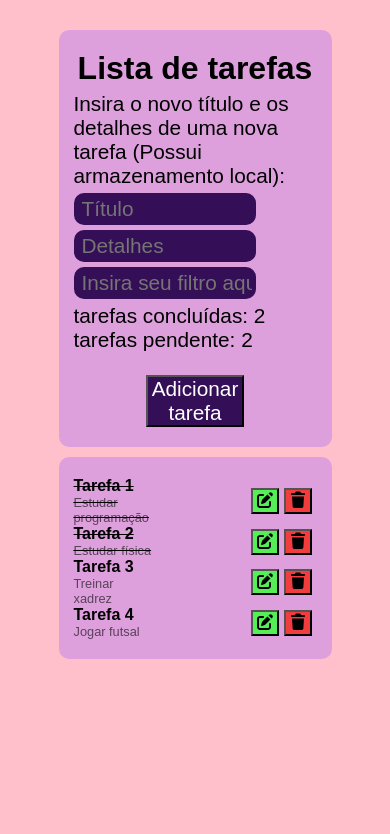
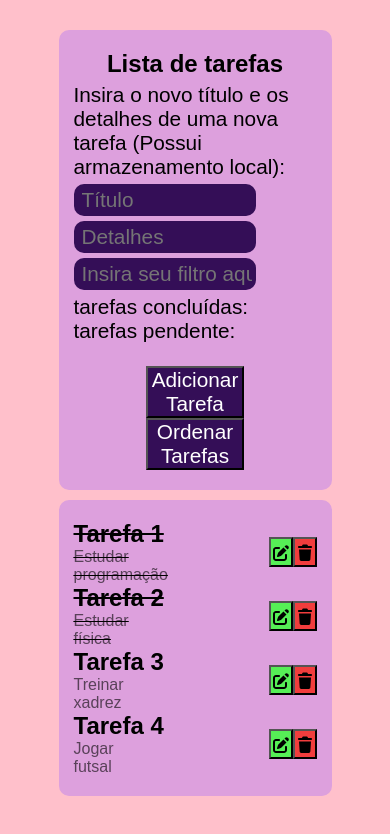
Before and after one commit to Pedrojoseroza/lista_de_afazeres, a Vue app: page / in a window 390 px wide. Shown: the top 834 px of the page. Built offline with nearby package versions, Linux system fonts and the light colour scheme.

Commit message:
Compousables and a lot of other things, but, my App.vue has 87 lines

```diff
--- a/src/App.vue
+++ b/src/App.vue
@@ -1,97 +1,20 @@
 <script setup>
 import { ref, watch } from 'vue';
 import Item from './components/Item.vue';
-const novoTitulo = ref('')
-const novosDetalhes = ref('')
-const posicao = ref(-1)
-const antigaLista = JSON.parse(localStorage.getItem('lista')) || [
-  {
-    id: 1,
-    titulo: 'Tarefa 1',
-    detalhes: 'Estudar programação',
-    status: 'concluida',
-  },
-  {
-    id: 2,
-    titulo: 'Tarefa 2',
-    detalhes: 'Estudar física',
-    status: 'concluida',
-  },
-  {
-    id: 3,
-    titulo: 'Tarefa 3',
-    detalhes: 'Treinar xadrez',
-    status: 'pendente',
-  },
-  {
-    id: 4,
-    titulo: 'Tarefa 4',
-    detalhes: 'Jogar futsal',
-    status: 'pendente',
-  },
-]
-const listaDeTarefas = ref(antigaLista)
-const novoId = ref(JSON.parse(localStorage.getItem('id')) || '5')
-const quantConcluidas = ref(listaDeTarefas.value.filter((e) => e.status == 'concluida').length)
-const quantPendente = ref(listaDeTarefas.value.filter((e) => e.status == 'pendente').length)
+import buttonTask from './components/buttonTask.vue';
+import { listaDeTarefas } from './data/tarefas';
+import { filtrarTarefas,ordenarTarefas } from './utils/utils';
+import { useTarefa } from './composables/useTarefa';
+const {
+  novoTitulo,
+    novosDetalhes,
+    novoId,
+    filtro,
+    concluirTarefa,
+    edtTarefa,
+    addTarefa,
+    delTarefa} = useTarefa();
 
-// Nunca haverá dois itens como o mesmo id, basicamente, o ID é a tentativa de replicar uma chave primária;
-watch(novoId.value, (novoId) => {
-  localStorage.setItem('id', JSON.stringify(novoId))
-})
-watch(listaDeTarefas.value, (novaLista) => {
-  localStorage.setItem('lista', JSON.stringify(novaLista))
-  quantConcluidas.value = listaDeTarefas.value.filter((e) => e.status == 'concluida').length
-  quantPendente.value = listaDeTarefas.value.filter((e) => e.status == 'pendente').length
-})
-function addTarefa() {
-  if (posicao.value == -1) {
-    if (novoTitulo.value.trim() !== '' && novosDetalhes.value.trim() !== '') {
-      listaDeTarefas.value.push({
-        id: novoId,
-        titulo: novoTitulo.value,
-        detalhes: novosDetalhes.value,
-        status: 'pendente',
-      })
-      novoId.value++
-      console.log(listaDeTarefas.value[listaDeTarefas.value.length - 1].id)
-    } else {
-      alert('Não deixe nenhum campo vazio ao tentar adicionar tarefas!')
-    }
-  } else {
-    const itemAEditar = listaDeTarefas.value[posicao.value]
-    itemAEditar.titulo = novoTitulo.value
-    itemAEditar.detalhes = novosDetalhes.value
-    posicao.value = -1
-  }
-  novoTitulo.value = ''
-  novosDetalhes.value = ''
-}
-function delTarefa(item) {
-  const index = listaDeTarefas.value.indexOf(item)
-  listaDeTarefas.value.splice(index, 1)
-}
-function edtTarefa(item) {
-  const index = listaDeTarefas.value.indexOf(item)
-  novoTitulo.value = listaDeTarefas.value[index].titulo
-  novosDetalhes.value = listaDeTarefas.value[index].detalhes
-  posicao.value = index
-}
-function concluirTarefa(item) {
-  const index = listaDeTarefas.value.indexOf(item)
-  if (listaDeTarefas.value[index].status == 'pendente') {
-    listaDeTarefas.value[index].status = 'concluida'
-  } else {
-    listaDeTarefas.value[index].status = 'pendente'
-  }
-}
-const filtro = ref('')
-function filtrarTarefas() {
-  if (filtro.value.trim().length > 0) {
-    return listaDeTarefas.value.filter((e) => e.titulo.includes(filtro.value))
-  }
-  return listaDeTarefas.value
-}
 </script>
 
 <template>
@@ -106,12 +29,13 @@ function filtrarTarefas() {
         <p>tarefas concluídas: {{ quantConcluidas }} tarefas pendente: {{ quantPendente }}</p>
       </div>
       <br />
-      <button @click="addTarefa" class="addTarefa">Adicionar tarefa</button>
+      <buttonTask :tipo="'addTarefa'" :texto="'Adicionar Tarefa'" @clique="addTarefa"></buttonTask>
+      <buttonTask :tipo="'addTarefa'" :texto ="'Ordenar Tarefas'" @clique="ordenarTarefas(listaDeTarefas)" ></buttonTask>
     </div>
     <div class="box">
       <ul>
         <li
-          v-for="tarefa in filtrarTarefas()"
+          v-for="tarefa in filtrarTarefas(listaDeTarefas, filtro)"
           :key="tarefa.id"
         >
         <Item
@@ -129,31 +53,19 @@ function filtrarTarefas() {
 </template>
 
 <style scoped>
-.container {
-  width: 100%;
-  min-height: 100vh;
-  background-color: pink;
-  padding: 30px 0 10px 0;
-}
 
-.container div.box {
-  margin: 0 30vw 10px 30vw;
-  background-color: plum;
-  padding: 20px 15px;
-  border-radius: 10px;
-}
 
-.container div.box h1 {
+ div.box h1 {
   text-align: center;
   font-size: 1.5rem;
   margin-bottom: 5px;
 }
 
-.container div.box p {
+ div.box p {
   margin-bottom: 5px;
 }
 
-.container div input {
+ div input {
   border: none;
   border-radius: 10px;
   background-color: rgb(52, 14, 87);
@@ -163,40 +75,12 @@ function filtrarTarefas() {
   width: 70%;
 }
 
-.container ul li {
+ ul li {
   display: flex;
   justify-content: space-between;
 }
-.container ul li span {
+ ul li span {
   font-size: 1rem;
 }
-.container div.box button.addTarefa {
-  margin: 0 30%;
-  text-align: center;
-  background-color: rgb(52, 14, 87);
-  color: rgb(255, 255, 255);
-}
-@media screen and (max-width: 1000px) {
-  .container div.box {
-    margin: 0 15vw 10px 15vw;
-  }
-  .container div.box h1 {
-    font-size: 2rem;
-  }
 
-  .container div.box p,
-  input,
-  button {
-    font-size: 1.3rem;
-  }
-  .container div.box span {
-    font-size: 1.5rem;
-  }
-  .container div.box span > span {
-    font-size: 1rem;
-  }
-  .container div.box div.botoes button {
-    font-size: 1.4rem;
-  }
-}
 </style>
--- a/src/assets/main.css
+++ b/src/assets/main.css
@@ -8,3 +8,41 @@ a {
   text-decoration: none;
   color: black;
 }
+
+.container {
+  width: 100%;
+  min-height: 100vh;
+  background-color: pink;
+  padding: 30px 0 10px 0;
+}
+
+ div.box {
+  margin: 0 30vw 10px 30vw;
+  background-color: plum;
+  padding: 20px 15px;
+  border-radius: 10px;
+}
+
+@media screen and (max-width: 1000px) {
+   div.box {
+    margin: 0 15vw 10px 15vw;
+  }
+   div.box h1 {
+    font-size: 2rem;
+  }
+
+   div.box p,
+  input,
+  button {
+    font-size: 1.3rem;
+  }
+   div.box span {
+    font-size: 1.5rem;
+  }
+   div.box span > span {
+    font-size: 1rem;
+  }
+   div.box div.botoes button {
+    font-size: 1.4rem;
+  }
+}
--- a/src/components/Item.vue
+++ b/src/components/Item.vue
@@ -1,4 +1,5 @@
 <script setup>
+import buttonTask from './buttonTask.vue';
 defineProps(['titulo', 'detalhes', 'status']);
 defineEmits(['finalizar', 'deletar', 'editar']);
 import { FontAwesomeIcon } from '@fortawesome/vue-fontawesome';
@@ -12,12 +13,12 @@ import { FontAwesomeIcon } from '@fortawesome/vue-fontawesome';
         </span>
       </span>
       <div class="botoes">
-        <button @click="$emit('editar')">
-          <font-awesome-icon icon="fa-solid fa-pen-to-square" />
-        </button>
-        <button @click="$emit('deletar')">
-          <font-awesome-icon icon="fa-solid fa-trash" />
-        </button>
+          <buttonTask  :tipo="'editar'" @clique="$emit('editar')">
+            <font-awesome-icon icon="fa-solid fa-pen-to-square" />
+          </buttonTask>
+          <buttonTask  :tipo="'deletar'" @clique="$emit('deletar')">
+            <font-awesome-icon icon="fa-solid fa-trash" />
+        </buttonTask>
       </div>
     </div>
 </template>
@@ -46,15 +47,8 @@ div.item {
 .concluida span {
   text-decoration: line-through;
 }
- div.botoes button {
-  padding: 2px;
-  margin-right: 5px;
-}
-
- div.botoes button:first-of-type {
-  background-color: rgb(86, 238, 86);
-}
- div.botoes button:last-of-type {
-  background-color: rgb(241, 61, 61);
+.botoes {
+  display: flex;
+  align-items: center;
 }
 </style>
--- /dev/null
+++ b/src/components/buttonTask.vue
@@ -0,0 +1,34 @@
+<script setup>
+defineProps(['tipo', 'texto']);
+
+defineEmits(['clique']);
+
+</script>
+<template>
+<div>
+  <button @click="$emit('clique')" :class="tipo">
+    {{ texto }}
+    <slot></slot>
+  </button>
+</div>
+</template>
+<style scoped>
+button.addTarefa {
+  margin: 0 30%;
+  text-align: center;
+  background-color: rgb(52, 14, 87);
+  color: rgb(255, 255, 255);
+}
+ button.botoes {
+  padding: 2px;
+  margin-right: 5px;
+}
+
+button.editar {
+  background-color: rgb(86, 238, 86);
+}
+button.deletar {
+    background-color: rgb(241, 61, 61);
+
+}
+</style>
--- /dev/null
+++ b/src/composables/useTarefa.js
@@ -0,0 +1,72 @@
+import { ref, watch} from "vue";
+import { listaDeTarefas } from "@/data/tarefas";
+
+function useTarefa() {
+  const novoTitulo = ref('');
+const novosDetalhes = ref('');
+const posicao = ref(-1);
+const novoId = ref(JSON.parse(localStorage.getItem('id')) || '5');
+const quantConcluidas = ref(listaDeTarefas.value.filter((e) => e.status == 'concluida').length);
+const quantPendente = ref(listaDeTarefas.value.filter((e) => e.status == 'pendente').length);
+const filtro = ref('');
+// Nunca haverá dois itens como o mesmo id, basicamente, o ID é a tentativa de replicar uma chave primária;
+watch(novoId.value, (novoId) => {
+  localStorage.setItem('id', JSON.stringify(novoId));
+})
+watch(listaDeTarefas.value, (novaLista) => {
+  localStorage.setItem('lista', JSON.stringify(novaLista))
+  quantConcluidas.value = listaDeTarefas.value.filter((e) => e.status == 'concluida').length
+  quantPendente.value = listaDeTarefas.value.filter((e) => e.status == 'pendente').length
+})
+function addTarefa() {
+  if (posicao.value == -1) {
+    if (novoTitulo.value.trim() !== '' && novosDetalhes.value.trim() !== '') {
+      listaDeTarefas.value.push({
+        id: novoId,
+        titulo: novoTitulo.value,
+        detalhes: novosDetalhes.value,
+        status: 'pendente',
+      })
+      novoId.value++
+    } else {
+      alert('Não deixe nenhum campo vazio ao tentar adicionar tarefas!')
+    }
+  } else {
+    const itemAEditar = listaDeTarefas.value[posicao.value]
+    itemAEditar.titulo = novoTitulo.value
+    itemAEditar.detalhes = novosDetalhes.value
+    posicao.value = -1
+  }
+  novoTitulo.value = ''
+  novosDetalhes.value = ''
+}
+function delTarefa(item) {
+  const index = listaDeTarefas.value.indexOf(item)
+  listaDeTarefas.value.splice(index, 1)
+}
+function edtTarefa(item) {
+  const index = listaDeTarefas.value.indexOf(item)
+  novoTitulo.value = listaDeTarefas.value[index].titulo
+  novosDetalhes.value = listaDeTarefas.value[index].detalhes
+  posicao.value = index
+}
+function concluirTarefa(item) {
+  const index = listaDeTarefas.value.indexOf(item)
+  if (listaDeTarefas.value[index].status == 'pendente') {
+    listaDeTarefas.value[index].status = 'concluida'
+  } else {
+    listaDeTarefas.value[index].status = 'pendente'
+  }
+}
+  return {
+    novoTitulo,
+    novosDetalhes,
+    novoId,
+    filtro,
+    concluirTarefa,
+    edtTarefa,
+    addTarefa,
+    delTarefa
+  }
+}
+export {useTarefa};
--- /dev/null
+++ b/src/data/tarefas.js
@@ -0,0 +1,30 @@
+import { ref } from "vue";
+const tarefas = JSON.parse(localStorage.getItem('lista')) || [
+  {
+    id: 1,
+    titulo: 'Tarefa 1',
+    detalhes: 'Estudar programação',
+    status: 'concluida',
+  },
+  {
+    id: 2,
+    titulo: 'Tarefa 2',
+    detalhes: 'Estudar física',
+    status: 'concluida',
+  },
+  {
+    id: 3,
+    titulo: 'Tarefa 3',
+    detalhes: 'Treinar xadrez',
+    status: 'pendente',
+  },
+  {
+    id: 4,
+    titulo: 'Tarefa 4',
+    detalhes: 'Jogar futsal',
+    status: 'pendente',
+  },
+]
+const antigaLista = tarefas;
+const listaDeTarefas = ref(antigaLista);
+export {listaDeTarefas};
--- /dev/null
+++ b/src/utils/utils.js
@@ -0,0 +1,12 @@
+import { listaDeTarefas } from "@/data/tarefas";
+
+export function filtrarTarefas(lista, filtro) {
+  if (lista.filter(e => e.titulo.includes(filtro)).length > 0) {
+    return lista.filter(e => e.titulo.includes(filtro));
+  } else {
+    return lista;
+  }
+}
+export function ordenarTarefas() {
+  listaDeTarefas.value.sort((a, b) => a.titulo.localeCompare(b.titulo));
+}
```
